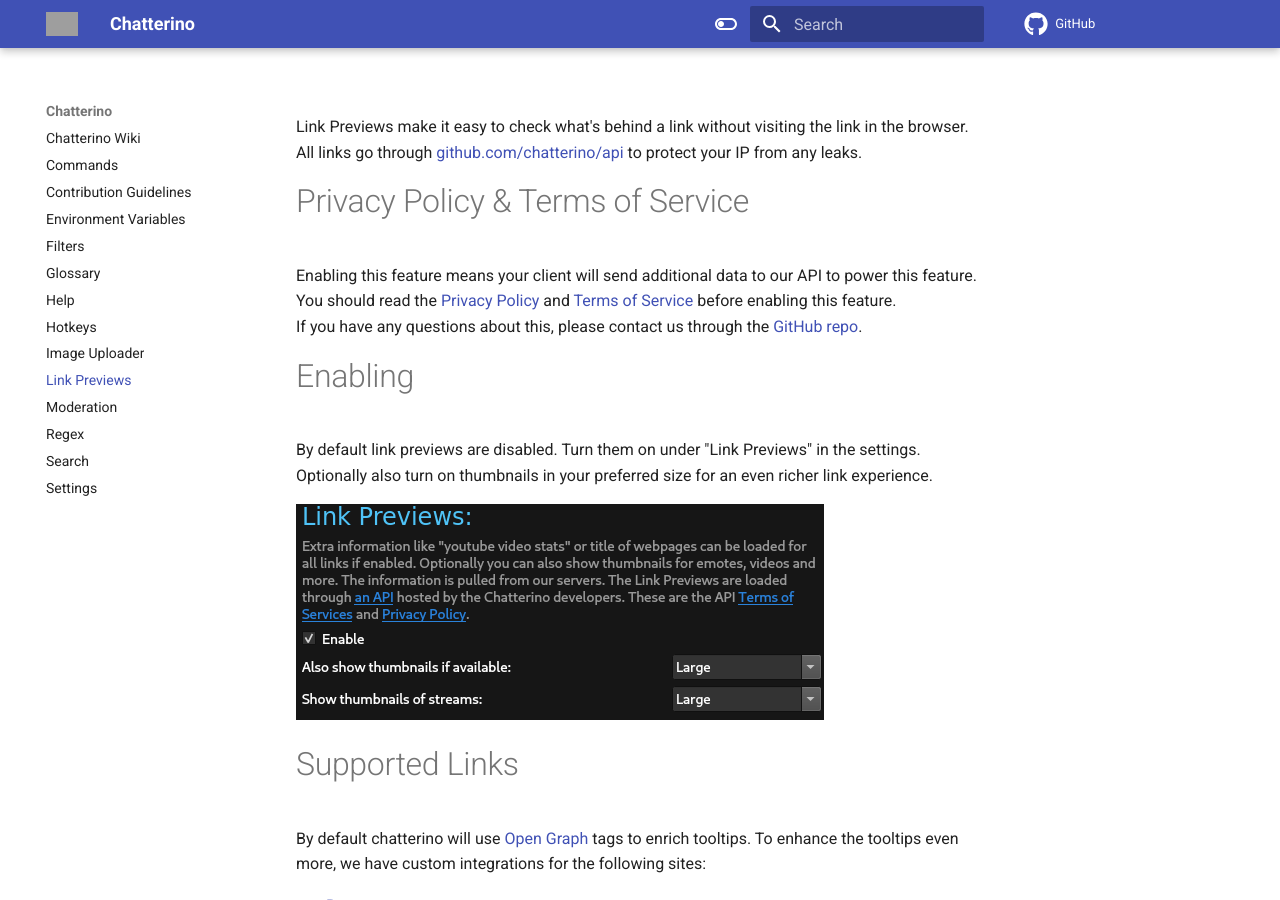
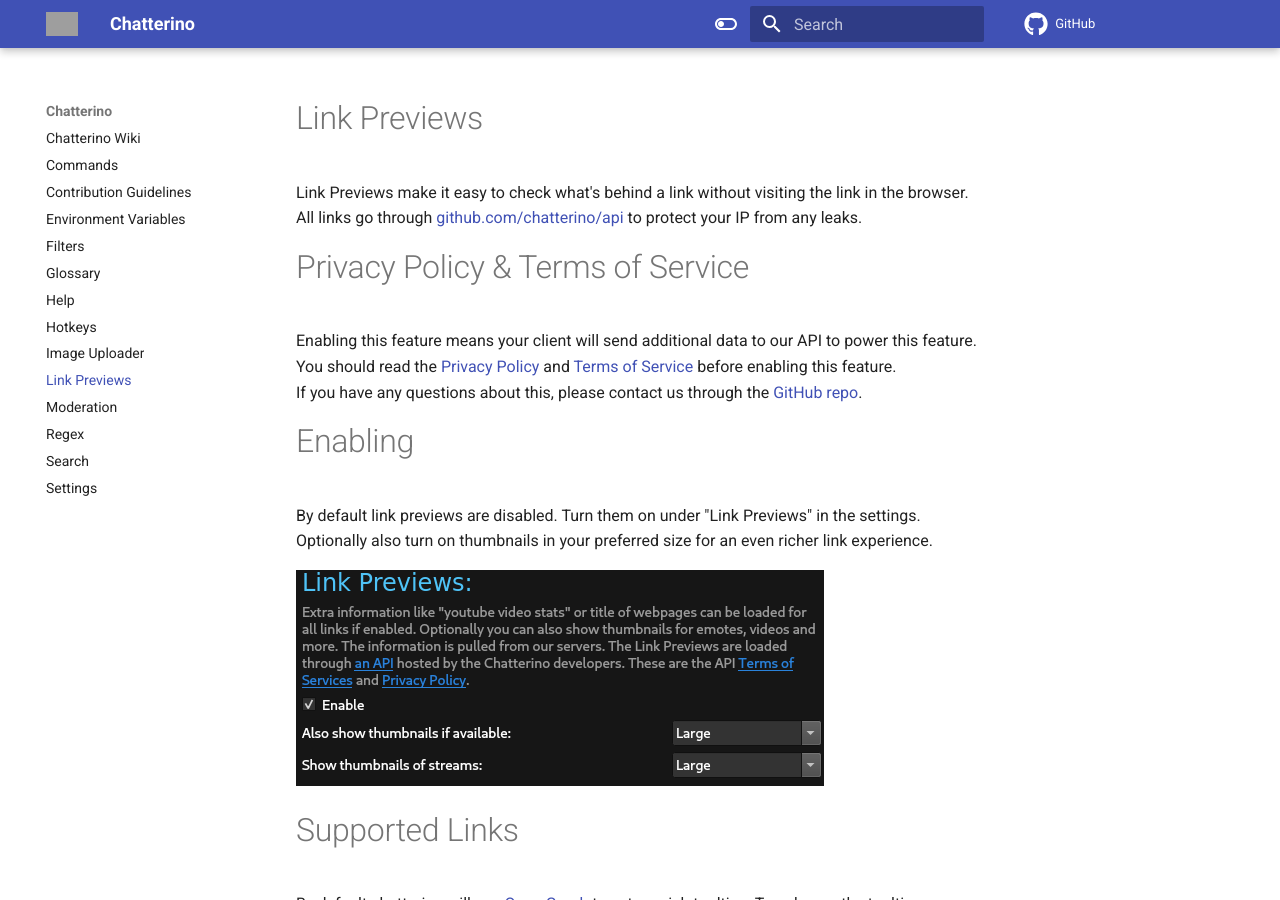
Before and after one commit to Chatterino/wiki, an MkDocs documentation site: the page built from docs/Link Previews.md, in a window 1280 px wide and 900 px high. Built offline with MkDocs 1.6.1 and Material for MkDocs 9.7.7, drawn with Linux system fonts in a browser that asks for light colours; comment, search, counter and statistics services are not loaded; grey boxes are pictures that could not be loaded.

Commit message:
Fixed the absence of a title in the link previews page (#155)
Co-authored-by: Rasmus Karlsson <rasmus.karlsson@pajlada.com>

```diff
--- a/docs/Link Previews.md
+++ b/docs/Link Previews.md
@@ -1,3 +1,5 @@
+# Link Previews
+
 Link Previews make it easy to check what's behind a link without visiting the link in the browser.
 All links go through [github.com/chatterino/api](https://github.com/chatterino/api) to protect your IP from any leaks.
 
```
